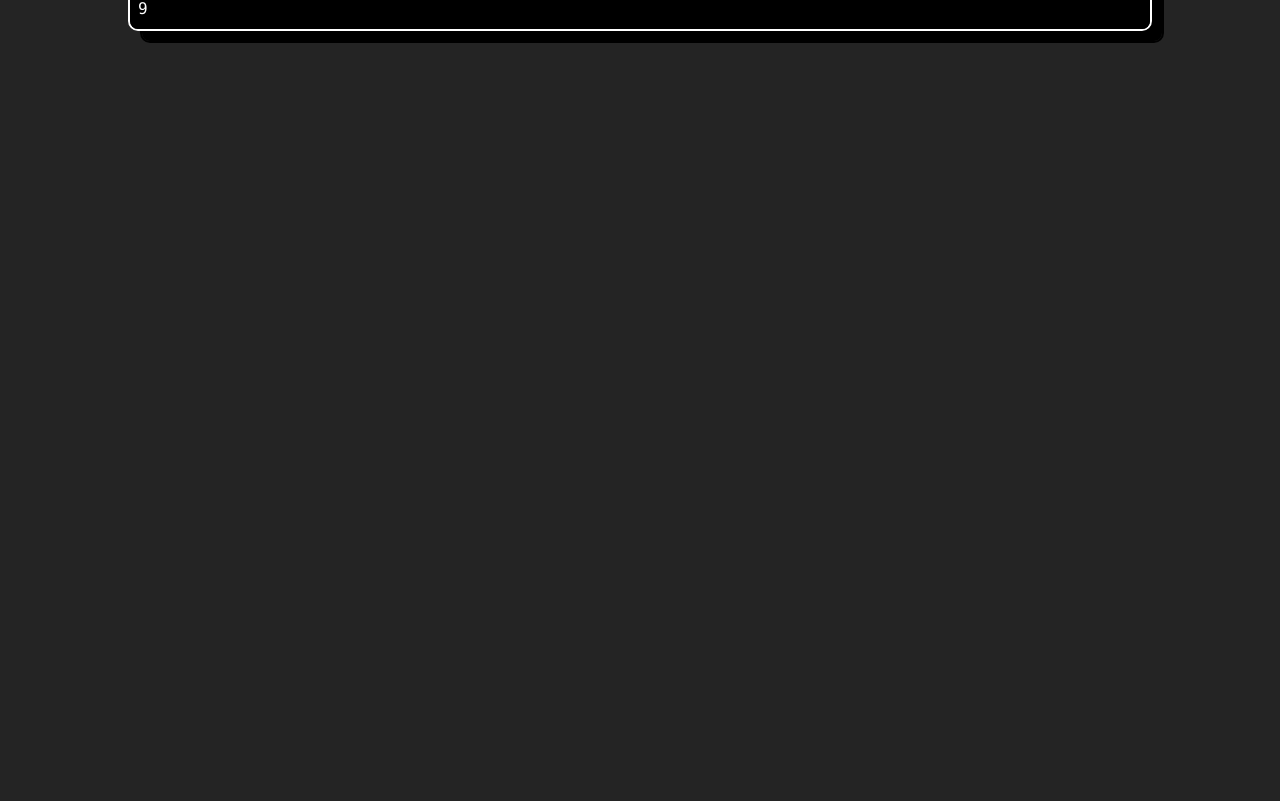
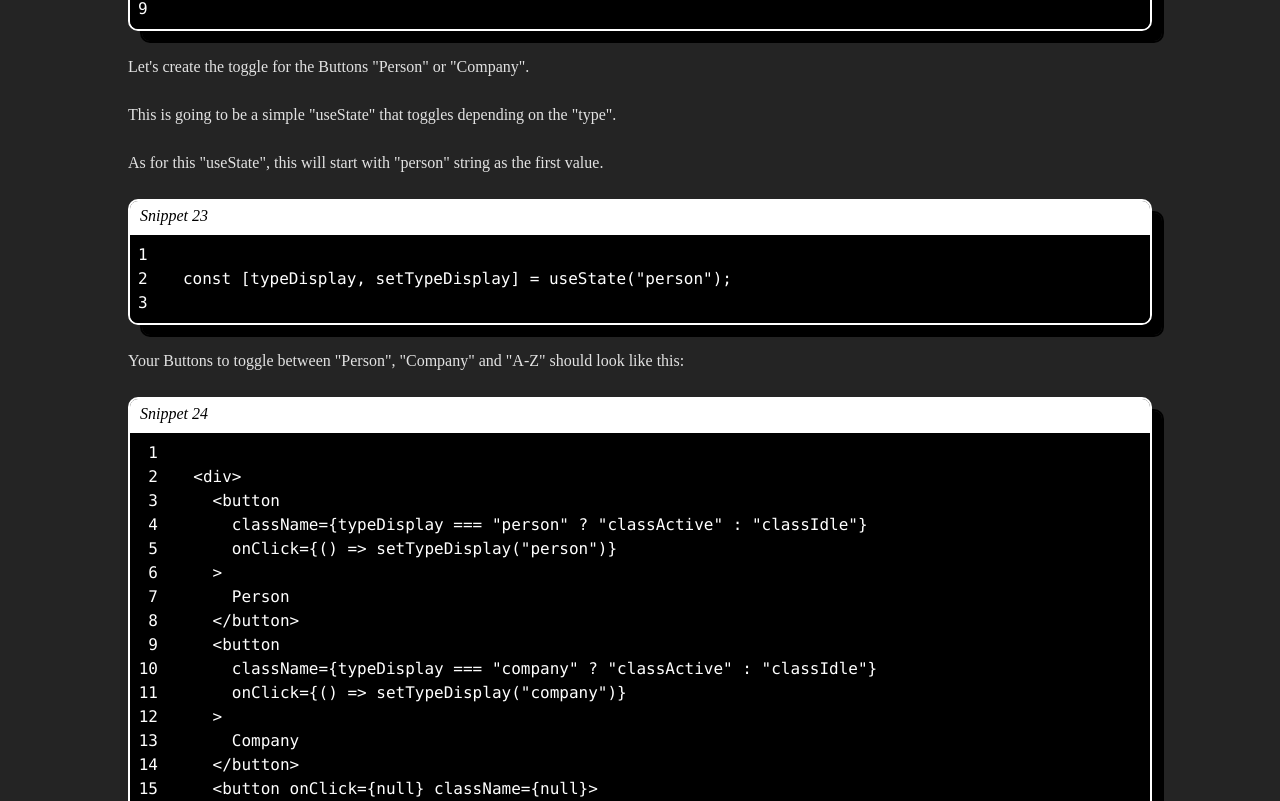
Before and after one commit to kinxori/inxel-test, a React (Vite) app: page / in a window 1280 px wide. Shown: the part 11199-12000 px from the top of the page. Before the commit the page ends 11310 px from the top, so only its background shows below. Built offline with nearby package versions, Linux system fonts and the light colour scheme.

Commit message:
updated content in page 34

```diff
--- a/src/App.jsx
+++ b/src/App.jsx
@@ -239,6 +239,30 @@ export default function App() {
   const filteredCompany = data.filter((item) => {
     return item.type === "company";
   });
+  `;
+
+  const snippet23 = `
+  const [typeDisplay, setTypeDisplay] = useState("person");
+  `;
+
+  const snippet24 = `
+  <div>
+    <button
+      className={typeDisplay === "person" ? "classActive" : "classIdle"}
+      onClick={() => setTypeDisplay("person")}
+    >
+      Person
+    </button>
+    <button
+      className={typeDisplay === "company" ? "classActive" : "classIdle"}
+      onClick={() => setTypeDisplay("company")}
+    >
+      Company
+    </button>
+    <button onClick={null} className={null}>
+      A-Z
+    </button>
+  </div>
   `;
 
   const snippet = `
@@ -748,6 +772,36 @@ export default function App() {
               {snippet22}
             </SyntaxHighlighter>
           </div>
+          <p>Let's create the toggle for the Buttons "Person" or "Company".</p>
+          <p>This is going to be a simple "useState" that toggles depending on the "type".</p>
+          <p>As for this "useState", this will start with "person" string as the first value.</p>
+          <div className="rounded-[10px] overflow-hidden drop-shadow-[12px_12px_0px_rgba(0,0,0,1)] border-white border-[2px]   ">
+            <div className="w-[100%] h-[30px] bg-white flex items-center pl-[10px]   ">
+              <i className="text-black  ">Snippet 23</i>
+            </div>
+            <hr className="border-white border-[2px]"></hr>
+            <SyntaxHighlighter
+              language="text"
+              customStyle={{ background: "black", color: "white" }}
+              showLineNumbers
+            >
+              {snippet23}
+            </SyntaxHighlighter>
+          </div>
+          <p>Your Buttons to toggle between "Person", "Company" and "A-Z" should look like this:</p>
+          <div className="rounded-[10px] overflow-hidden drop-shadow-[12px_12px_0px_rgba(0,0,0,1)] border-white border-[2px]   ">
+            <div className="w-[100%] h-[30px] bg-white flex items-center pl-[10px]   ">
+              <i className="text-black  ">Snippet 24</i>
+            </div>
+            <hr className="border-white border-[2px]"></hr>
+            <SyntaxHighlighter
+              language="text"
+              customStyle={{ background: "black", color: "white" }}
+              showLineNumbers
+            >
+              {snippet24}
+            </SyntaxHighlighter>
+          </div>
         </div>
       </div>
     </article>
```
